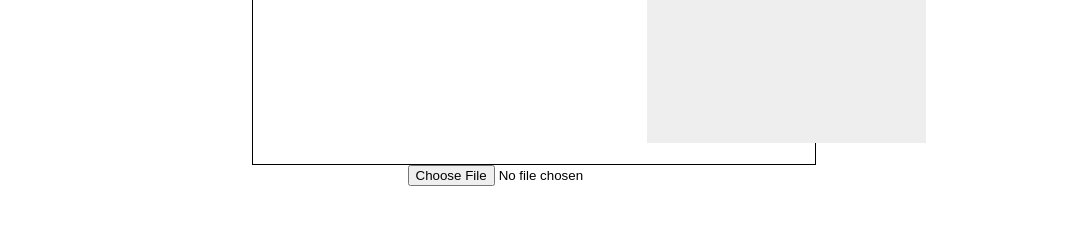
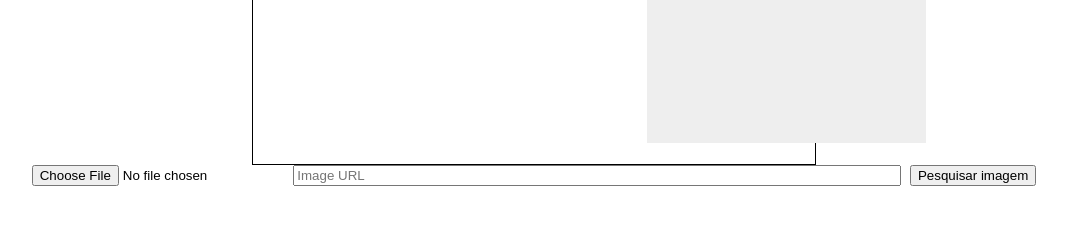
Before and after one commit to pedrohenriquebr/web-face-recognition, a Flask app: template src/templates/index.html in a window 1280 px wide. Shown: the part 405-645 px from the top of the page, without its empty margins (106-1173 px from the left). Run offline with Flask 2, Linux system fonts and the light colour scheme; the template is opened without the code that fills it, so the values that code supplies are empty.

Commit message:
Face recognition from image URL

```diff
--- a/src/static/index.js
+++ b/src/static/index.js
@@ -10,8 +10,8 @@ var msg = null;
 var img_width = 0;
 var img_height = 0;
 var n_persons = 0;
-
-
+var img_url = null;
+var searchButton = null;
 
 var JSON_PRETTY = function (string) {
 
@@ -80,9 +80,13 @@ $(function () {
   canvas = document.getElementById('imageCanvas');
   img_tag = document.getElementById('canvasImg');;
   msg = $('#mensagem');
+  img_url = $("#imageURL")[0];
+  searchButton = $("#searchButton")[0];
+
   n_persons = 0;
   ctx = canvas.getContext('2d');
   imageLoader.addEventListener('change', handleImage, false);
+  searchButton.addEventListener('click', handleImageURL, false);
 });
 
 function handleImage(e) {
@@ -109,10 +113,54 @@ function handleImage(e) {
     }
     img.src = event.target.result;
   }
+  msg.html('aguarde um momento por favor...');
   reader.readAsDataURL(e.target.files[0]);
-  sendImage();
+  sendImage(e.target.files[0]);
 
 }
+
+async function downloadImage(url) {
+  return await fetch(url, {
+    headers: {
+      'accept': 'image/jpeg'
+    },
+    method: 'GET'
+  }
+  ).then(d => d.blob()).then(d => d);
+}
+
+function handleImageURL(e) {
+  var reader = new FileReader();
+  clear_all();
+  reader.onload = function (event) {
+    var img = new Image();
+    img.onload = function () {
+      // se a a altura for maior do que 345px
+      canvas.width = img.width;
+      canvas.height = img.height;
+      img_width = img.width;
+      img_height = img.height;
+
+      if (img.height > 345) {
+        console.log('foto grande');
+        big_picture = true;
+      } else {
+        big_picture = false;
+        console.log('foto dentro das margens');
+      }
+
+      ctx.drawImage(img, 0, 0);
+    }
+    img.src = event.target.result;
+  }
+  msg.html('aguarde um momento por favor...');
+
+  downloadImage(img_url.value).then(blob_file => {
+    reader.readAsDataURL(blob_file);
+    sendImage(new File([blob_file],'img.jpeg'));
+  });
+}
+
 
 
 function clear_all() {
@@ -130,18 +178,17 @@ function update_img_tag() {
   img_tag.src = dataURL;
 }
 
-function sendImage() {
+function sendImage(img) {
   var formData = new FormData();
-  var img = document.getElementById('imageLoader').files[0];
   formData.append('file', img);
-  $.ajax({
-    url: "/api/recognition/svm", // url where to submit the request
-    type: "POST", // type of action POST || GET
-    dataType: 'json', // data type
-    data: formData, // post data || get data,
-    processData: false,
-    contentType: false,
-    success: function (result) {
+
+
+  fetch('/api/recognition/svm', {
+    method: 'post',
+    body: formData
+  })
+    .then(d => d.json())
+    .then(function (result) {
       array_obj = result;
       json_result = JSON.stringify(result);
       console.log('Typeof: ' + typeof (array_obj));
@@ -150,21 +197,15 @@ function sendImage() {
       update_img_tag();
       n_persons = array_obj.length;
       msg.html('tem ' + n_persons + (n_persons > 1 ? ' pessoas' : ' pessoa'));
-    },
-    progress: function (e) {
-      msg.html('aguarde um momento por favor...');
-    },
-    error: function (xhr, resp, text) {
-      console.log(xhr, resp, text);
-    }
-  });
+    });
+
 }
 
 function drawFaceLocation(array) {
 
   size = 19;
   if (big_picture) {
-    size = 19 * (img_height/345);
+    size = 19 * (img_height / 345);
   }
   console.log('size: ' + size);
   for (n in array) {
--- a/src/templates/index.html
+++ b/src/templates/index.html
@@ -36,5 +36,7 @@
 <div>
     <center>
         <input type="file" name="file" id="imageLoader">
+        <input type="text" id="imageURL" style="width:600px;" placeholder="Image URL">
+        <input type="button" id="searchButton" value="Pesquisar imagem">
     </center>
 </div>
```
